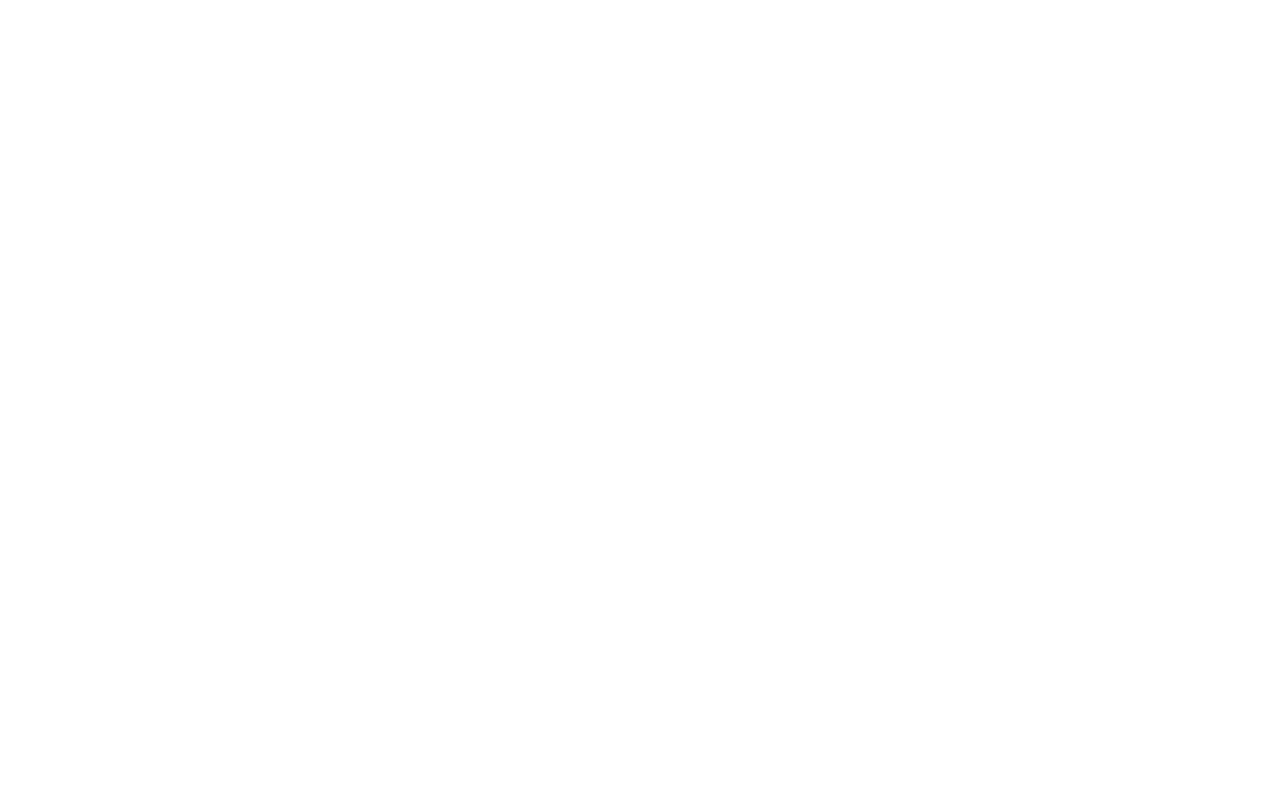
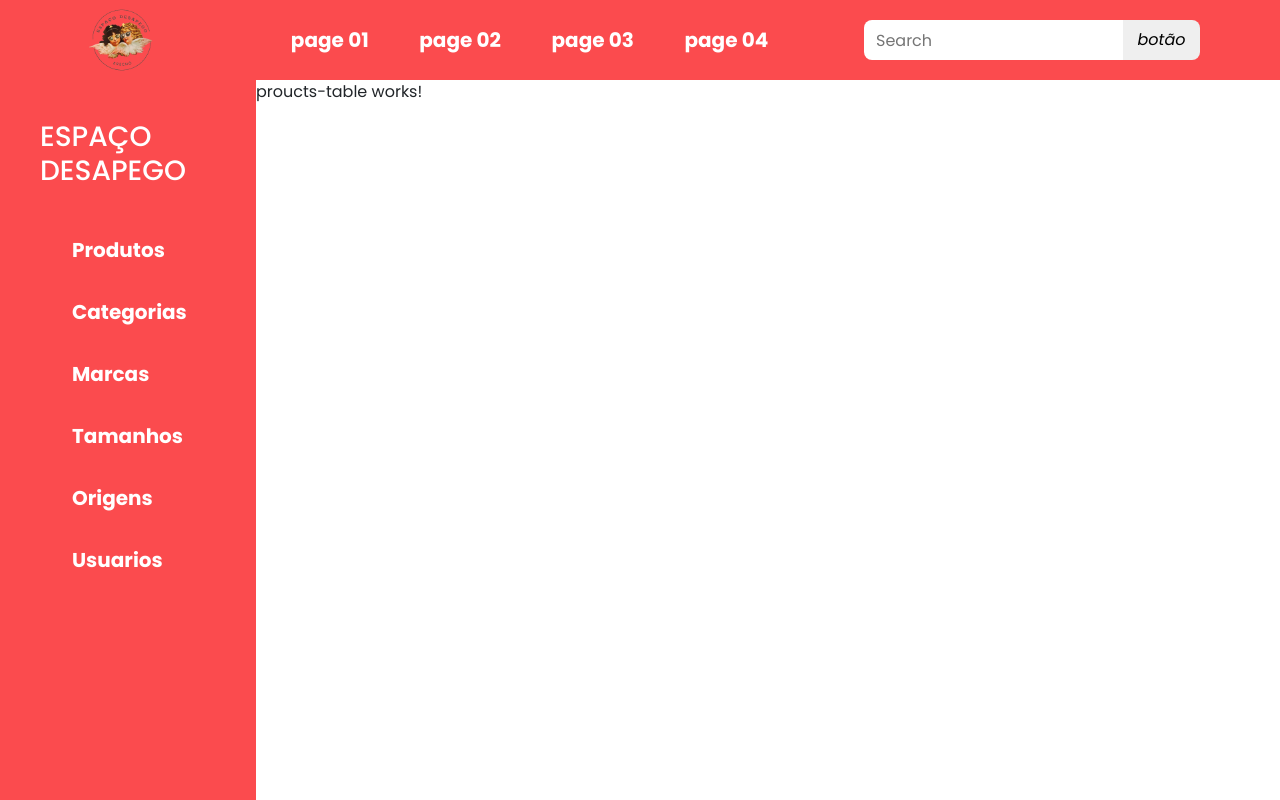
Before and after one commit to EfraimCancio/espaco-desapego-UI, an Angular app: page /layout in a window 1280 px wide. Before the commit this address led to /. Built offline with nearby package versions, Linux system fonts and the light colour scheme.

Commit message:
Feat: configuting the layout route and adding the first components

```diff
--- a/src/app/pages/admin/layout/layout.component.css
+++ b/src/app/pages/admin/layout/layout.component.css
@@ -0,0 +1,20 @@
+.layout-container {
+  box-sizing: border-box;
+  display: flex;
+  flex-direction: column;
+  height: 100%;
+}
+
+.dashboard-container {
+  display: grid;
+  grid-template-columns: 20% 80%;
+  /* Define o tamanho das colunas */
+  width: 100%;
+  /* Garante que o container ocupe a largura total */
+}
+
+/* Adicione estilos adicionais para garantir que os componentes filhos ocupem todo o espaço da célula do grid */
+app-dashboard-menu,
+app-products-table {
+  width: 100%;
+}
--- a/src/app/pages/admin/layout/layout.component.html
+++ b/src/app/pages/admin/layout/layout.component.html
@@ -1 +1,7 @@
-<p>layout works!</p>
+<div class="layout-container">
+  <app-navbar></app-navbar>
+  <div class="dashboard-container">
+    <app-dashboard-menu></app-dashboard-menu>
+    <app-proucts-table></app-proucts-table>
+  </div>
+</div>
```
Also changed, not shown: src/app/app.routes.ts (+11 -0 lines), src/app/pages/admin/layout/layout.component.ts (+5 -2 lines).
